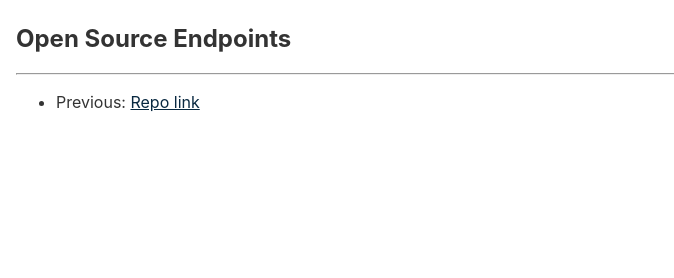
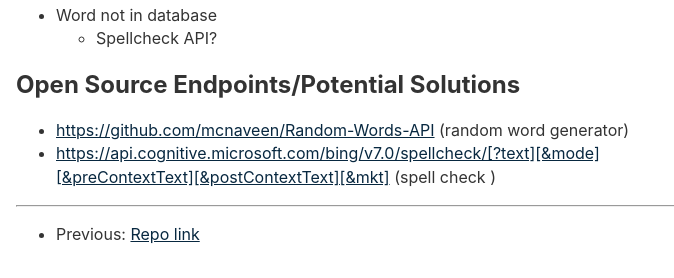
Before and after one commit to kfo5087/TeamNotes, an Eleventy site: page posts/endpoints.md in a window 1280 px wide. Shown: the part 1092-1370 px from the top of the page, without its empty margins (0-674 px from the left). Before the commit the page ends 1238 px from the top, so only its background shows below. Built offline with nearby package versions, Linux system fonts and the light colour scheme; Eleventy itself is replaced by a stand-in of ours; files that its build step writes are made by us from their sources.

Commit message:
added new notes

```diff
--- a/posts/endpoints.md
+++ b/posts/endpoints.md
@@ -18,4 +18,8 @@ Project: [word-guess-game] Make a letters that make up a word game
     ![wordle](https://dev-to-uploads.s3.amazonaws.com/uploads/articles/aflsgpu7nmnw6ytvv3qi.png)
 - Sharing : copies results to clipboard
     ![wordle results](https://dev-to-uploads.s3.amazonaws.com/uploads/articles/h7eon4rwta6b61gu72jq.png)
-## Open Source Endpoints
+- Word not in database
+    - Spellcheck API?
+## Open Source Endpoints/Potential Solutions
+- https://github.com/mcnaveen/Random-Words-API (random word generator)
+- https://api.cognitive.microsoft.com/bing/v7.0/spellcheck/[?text][&amp;mode][&amp;preContextText][&amp;postContextText][&amp;mkt] (spell check )
```
